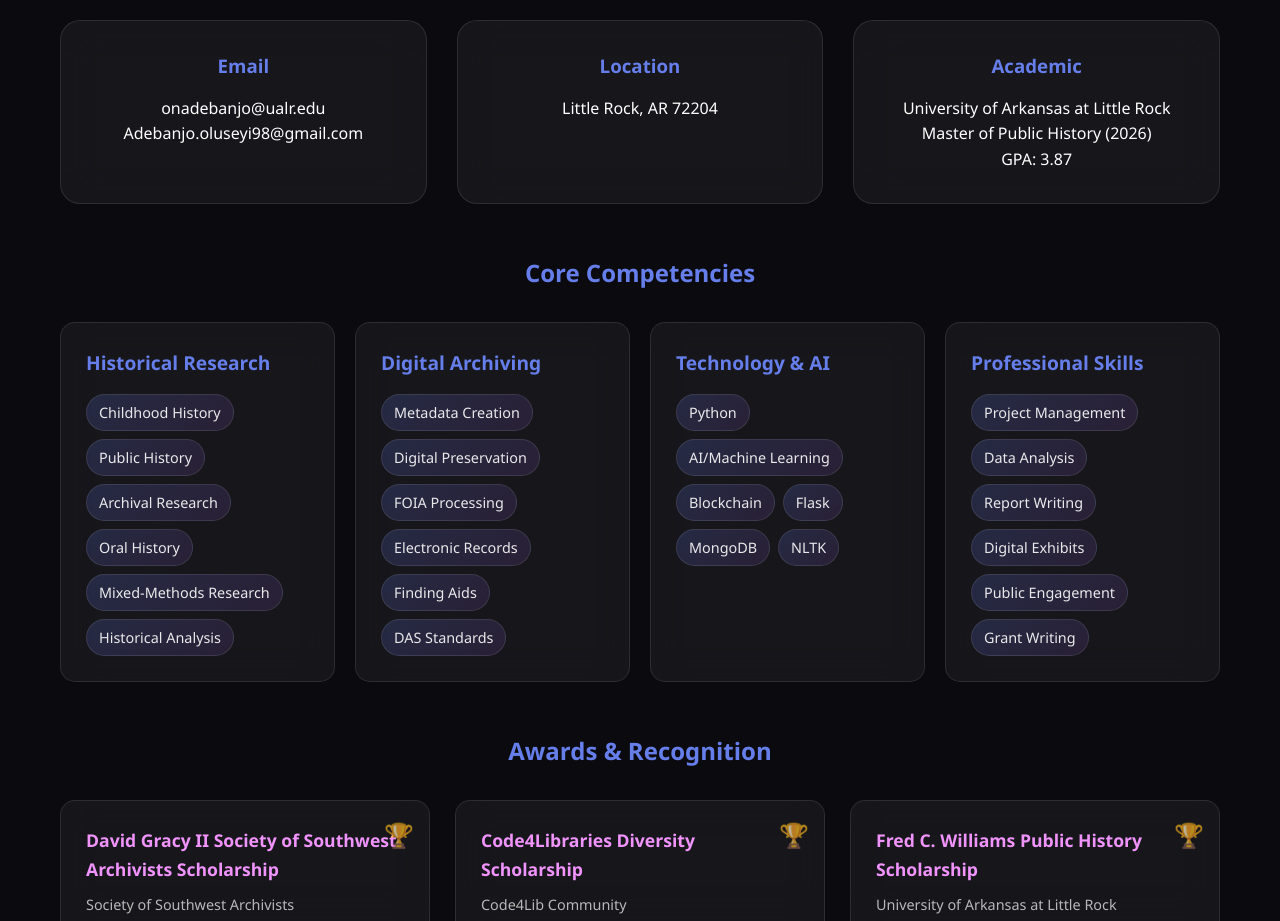
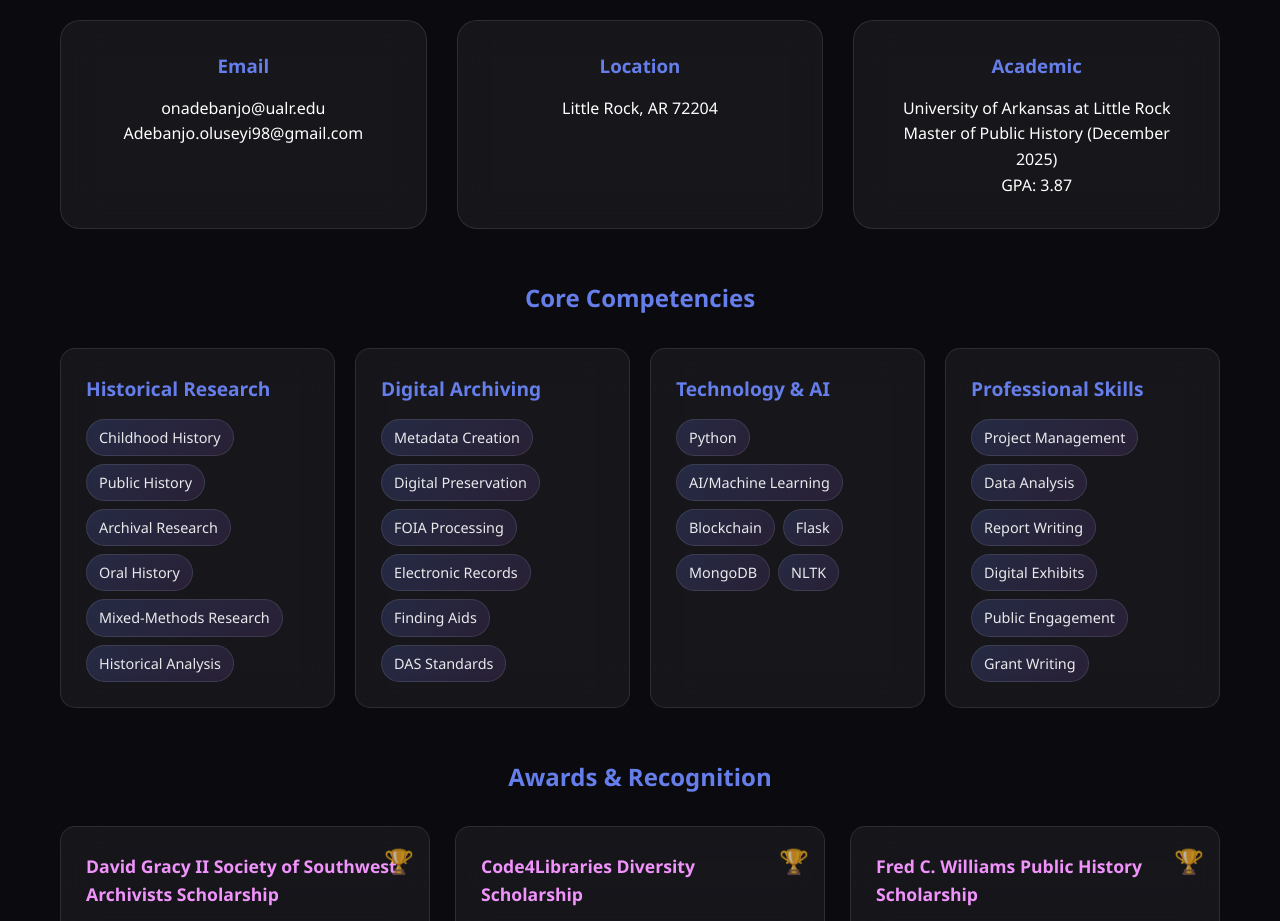
Before and after one commit to Noah-Banjo/noah-banjo.github.io, a plain HTML site: page index.html in a window 1280 px wide. Shown: the part 5480-6401 px from the top of the page. Drawn offline with Linux system fonts and the light colour scheme.

Commit message:
Update index.html

```diff
--- a/index.html
+++ b/index.html
@@ -1002,7 +1002,7 @@
             <div class="contact-item">
                 <h3>Academic</h3>
                 <p>University of Arkansas at Little Rock</p>
-                <p>Master of Public History (2026)</p>
+                <p>Master of Public History (December 2025)</p>
                 <p>GPA: 3.87</p>
             </div>
         </div>
```
